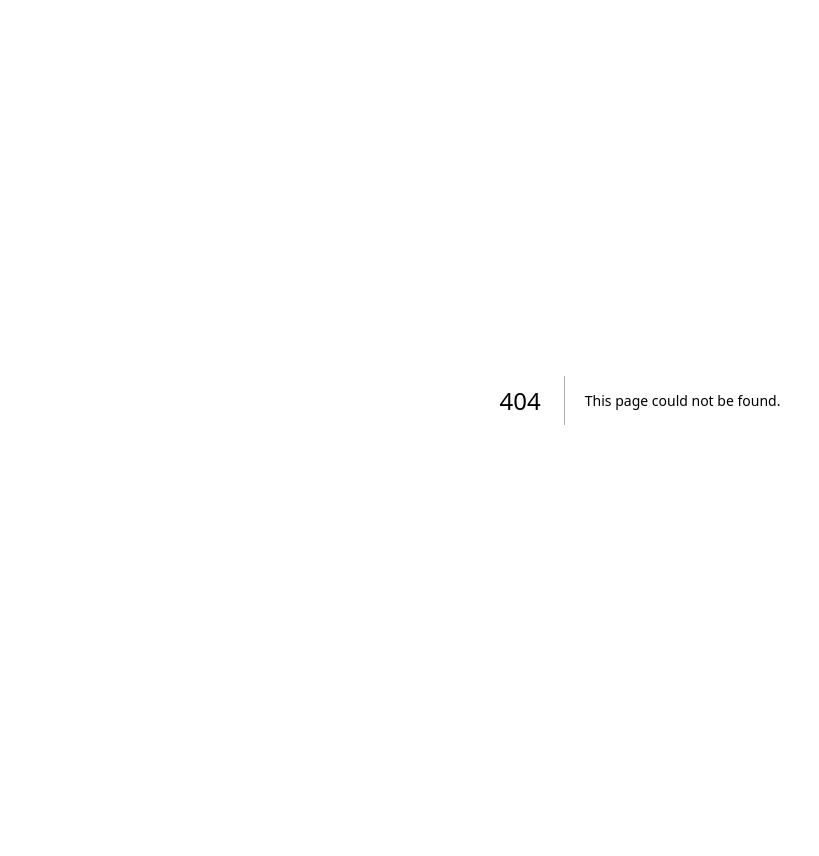
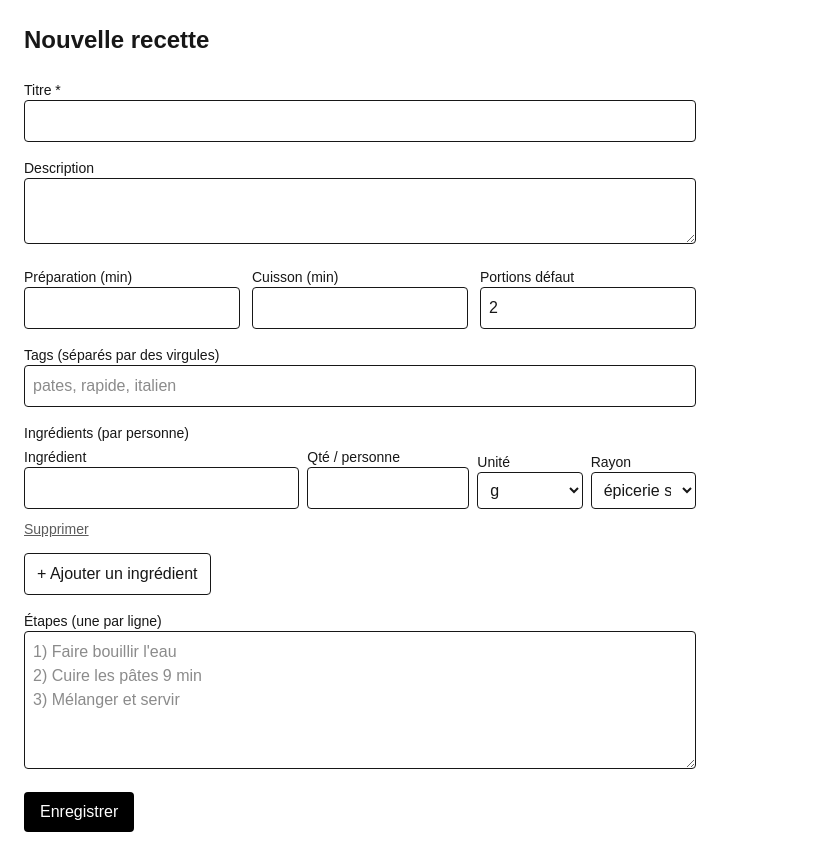
Before and after one commit to DrDamienB/recettes-app, a Next.js app: page /recipes/new in a window 1280 px wide. Before the commit this address had no page. Shown: the whole page, without its empty margins (0-819 px from the left). Before the commit the page ends 800 px from the top, so only its background shows below. Built offline with nearby package versions, Linux system fonts and the light colour scheme.

Commit message:
feat: create recipe form

```diff
--- a/docker-compose.yml
+++ b/docker-compose.yml
@@ -3,7 +3,7 @@ services:
   recettes-app:
     container_name: recettes-app
     build:
-      context: https://github.com/<TON_UTILISATEUR_GH>/recettes-app.git#main
+      context: https://github.com/DrDamienB/recettes-app.git#main
       dockerfile: Dockerfile
     environment:
       - NODE_ENV=production
--- /dev/null
+++ b/src/app/recipes/new/IngredientRows.tsx
@@ -0,0 +1,102 @@
+"use client";
+import { useState } from "react";
+
+type Row = {
+  name: string;
+  qtyPerPerson: string;
+  unitCode: "g" | "kg" | "mL" | "L" | "piece" | "cac" | "cas";
+  storeSection: string;
+};
+
+export default function IngredientRows() {
+  const [rows, setRows] = useState<Row[]>([
+    { name: "", qtyPerPerson: "", unitCode: "g", storeSection: "épicerie salée" },
+  ]);
+
+  function addRow() {
+    setRows(r => [...r, { name: "", qtyPerPerson: "", unitCode: "g", storeSection: "épicerie salée" }]);
+  }
+  function removeRow(i: number) {
+    setRows(r => r.filter((_, idx) => idx !== i));
+  }
+  function updateRow(i: number, key: keyof Row, value: string) {
+    setRows(r => {
+      const copy = [...r];
+      (copy[i] as any)[key] = value;
+      return copy;
+    });
+  }
+
+  // on encode en JSON pour l’action serveur
+  const payload = JSON.stringify(
+    rows
+      .filter(r => r.name.trim())
+      .map(r => ({
+        name: r.name,
+        qtyPerPerson: Number(r.qtyPerPerson || 0),
+        unitCode: r.unitCode,
+        storeSection: r.storeSection,
+      }))
+  );
+
+  return (
+    <div className="space-y-3">
+      <input type="hidden" name="ingredients" value={payload} />
+      {rows.map((r, i) => (
+        <div key={i} className="grid grid-cols-12 gap-2 items-end">
+          <div className="col-span-5">
+            <label className="block text-sm">Ingrédient</label>
+            <input className="border rounded p-2 w-full"
+              value={r.name}
+              onChange={e => updateRow(i, "name", e.target.value)} />
+          </div>
+          <div className="col-span-3">
+            <label className="block text-sm">Qté / personne</label>
+            <input className="border rounded p-2 w-full" type="number" step="0.01"
+              value={r.qtyPerPerson}
+              onChange={e => updateRow(i, "qtyPerPerson", e.target.value)} />
+          </div>
+          <div className="col-span-2">
+            <label className="block text-sm">Unité</label>
+            <select className="border rounded p-2 w-full"
+              value={r.unitCode}
+              onChange={e => updateRow(i, "unitCode", e.target.value)}>
+              <option value="g">g</option>
+              <option value="kg">kg</option>
+              <option value="mL">mL</option>
+              <option value="L">L</option>
+              <option value="piece">pièce</option>
+              <option value="cac">c.à.c</option>
+              <option value="cas">c.à.s</option>
+            </select>
+          </div>
+          <div className="col-span-2">
+            <label className="block text-sm">Rayon</label>
+            <select className="border rounded p-2 w-full"
+              value={r.storeSection}
+              onChange={e => updateRow(i, "storeSection", e.target.value)}>
+              <option>primeur</option>
+              <option>crèmerie</option>
+              <option>boulangerie</option>
+              <option>boucherie/poissonnerie</option>
+              <option>conserves/épicerie salée</option>
+              <option>sucré</option>
+              <option>surgelés</option>
+              <option>boissons</option>
+              <option>entretien</option>
+              <option>épicerie salée</option>
+            </select>
+          </div>
+          <div className="col-span-12">
+            <button type="button" onClick={() => removeRow(i)} className="text-sm underline opacity-70">
+              Supprimer
+            </button>
+          </div>
+        </div>
+      ))}
+      <button type="button" onClick={addRow} className="border rounded px-3 py-2">
+        + Ajouter un ingrédient
+      </button>
+    </div>
+  );
+}
--- /dev/null
+++ b/src/app/recipes/new/actions.ts
@@ -0,0 +1,95 @@
+"use server";
+
+import { prisma } from "@/lib/prisma";
+import { normalizeName } from "@/lib/normalize";
+import { revalidatePath } from "next/cache";
+
+type IngredientInput = {
+  name: string;          // affiché par l'utilisateur (ex: "Œuf")
+  qtyPerPerson: number;  // ex: 0.5
+  unitCode: "g" | "kg" | "mL" | "L" | "piece" | "cac" | "cas";
+  storeSection?: string; // optionnel, ex: "crèmerie"
+};
+
+export async function createRecipe(formData: FormData) {
+  const title = String(formData.get("title") || "").trim();
+  const description = String(formData.get("description") || "").trim();
+  const prepMin = Number(formData.get("prepMin") || 0) || null;
+  const cookMin = Number(formData.get("cookMin") || 0) || null;
+  const servingsDefault = Number(formData.get("servingsDefault") || 2) || 2;
+  const tagsRaw = String(formData.get("tags") || "").trim();
+  const stepsRaw = String(formData.get("steps") || "").trim();
+
+  if (!title) throw new Error("Titre requis");
+
+  // Récupérer les lignes d’ingrédients (JSON encodé par le composant client)
+  const ingJSON = String(formData.get("ingredients") || "[]");
+  const ingredients = JSON.parse(ingJSON) as IngredientInput[];
+
+  // 1) Créer/associer les ingrédients (dédup par nameNormalized)
+  const createdIngredients = [];
+  for (const ing of ingredients) {
+    const nameNormalized = normalizeName(ing.name);
+    if (!nameNormalized) continue;
+
+    // détermine l’unité canonique (mass→g, volume→mL, count→piece)
+    const unitMap: Record<string, { canonical: string }> = {
+      g: { canonical: "g" }, kg: { canonical: "g" },
+      mL: { canonical: "mL" }, L: { canonical: "mL" },
+      cac: { canonical: "mL" }, cas: { canonical: "mL" },
+      piece: { canonical: "piece" },
+    };
+    const canonicalUnit = unitMap[ing.unitCode]?.canonical || "piece";
+    const section = ing.storeSection || "épicerie salée";
+
+    const ingredient = await prisma.ingredient.upsert({
+      where: { nameNormalized },
+      update: {
+        storeSection: section, // met à jour si besoin
+        canonicalUnit,
+      },
+      create: {
+        nameNormalized,
+        canonicalUnit,
+        storeSection: section,
+        synonyms: [] as any,
+      },
+    });
+
+    createdIngredients.push({
+      ingredientId: ingredient.id,
+      qtyPerPerson: Number(ing.qtyPerPerson) || 0,
+      unitCode: ing.unitCode,
+    });
+  }
+
+  // 2) Création de la recette + étapes
+  const slug = normalizeName(title).replace(/\s+/g, "-");
+  const tags = tagsRaw ? tagsRaw.split(",").map(t => normalizeName(t)) : [];
+
+  const steps = stepsRaw
+    ? stepsRaw.split("\n").map(s => s.trim()).filter(Boolean)
+    : [];
+
+  const recipe = await prisma.recipe.create({
+    data: {
+      title,
+      slug,
+      description: description || null,
+      prepMin,
+      cookMin,
+      servingsDefault,
+      tags: tags as any,
+      steps: {
+        create: steps.map((text, i) => ({ order: i + 1, text })),
+      },
+      ingredients: {
+        create: createdIngredients,
+      },
+    },
+  });
+
+  // Revalider la liste /recipes
+  revalidatePath("/recipes");
+  return { id: recipe.id, slug: recipe.slug };
+}
--- /dev/null
+++ b/src/app/recipes/new/page.tsx
@@ -0,0 +1,52 @@
+import { createRecipe } from "./actions";
+import IngredientRows from "./IngredientRows";
+
+export default function NewRecipePage() {
+  return (
+    <main className="p-6 space-y-6">
+      <h1 className="text-2xl font-semibold">Nouvelle recette</h1>
+      <form action={createRecipe} className="space-y-4 max-w-2xl">
+        <div>
+          <label className="block text-sm">Titre *</label>
+          <input name="title" className="border rounded p-2 w-full" required />
+        </div>
+        <div>
+          <label className="block text-sm">Description</label>
+          <textarea name="description" className="border rounded p-2 w-full" rows={2} />
+        </div>
+        <div className="grid grid-cols-3 gap-3">
+          <div>
+            <label className="block text-sm">Préparation (min)</label>
+            <input name="prepMin" type="number" className="border rounded p-2 w-full" />
+          </div>
+          <div>
+            <label className="block text-sm">Cuisson (min)</label>
+            <input name="cookMin" type="number" className="border rounded p-2 w-full" />
+          </div>
+          <div>
+            <label className="block text-sm">Portions défaut</label>
+            <input name="servingsDefault" type="number" defaultValue={2} className="border rounded p-2 w-full" />
+          </div>
+        </div>
+
+        <div>
+          <label className="block text-sm">Tags (séparés par des virgules)</label>
+          <input name="tags" className="border rounded p-2 w-full" placeholder="pates, rapide, italien" />
+        </div>
+
+        <div>
+          <label className="block text-sm mb-1">Ingrédients (par personne)</label>
+          <IngredientRows />
+        </div>
+
+        <div>
+          <label className="block text-sm">Étapes (une par ligne)</label>
+          <textarea name="steps" className="border rounded p-2 w-full" rows={5}
+            placeholder={"1) Faire bouillir l'eau\n2) Cuire les pâtes 9 min\n3) Mélanger et servir"} />
+        </div>
+
+        <button className="bg-black text-white px-4 py-2 rounded">Enregistrer</button>
+      </form>
+    </main>
+  );
+}
--- a/src/app/recipes/page.tsx
+++ b/src/app/recipes/page.tsx
@@ -3,16 +3,19 @@ import { prisma } from "@/lib/prisma";
 type RecipeCard = { id: number; title: string; description: string | null };
 
 export default async function RecipesPage() {
-  // On sélectionne seulement les champs utiles pour typer proprement
   const recipes: RecipeCard[] = await prisma.recipe.findMany({
     select: { id: true, title: true, description: true },
+    orderBy: { id: "desc" },
   });
 
   return (
     <main className="p-6">
-      <h1 className="text-xl font-semibold mb-4">Recettes</h1>
+      <div className="flex items-center justify-between mb-4">
+        <h1 className="text-xl font-semibold">Recettes</h1>
+        <a href="/recipes/new" className="border px-3 py-2 rounded">+ Nouvelle recette</a>
+      </div>
       <ul className="space-y-2">
-        {recipes.map((r: RecipeCard) => (
+        {recipes.map((r) => (
           <li key={r.id} className="border p-3 rounded">
             <div className="font-medium">{r.title}</div>
             <div className="text-sm opacity-70">{r.description}</div>
--- /dev/null
+++ b/src/lib/normalize.ts
@@ -0,0 +1,10 @@
+export function normalizeName(s: string) {
+  return s
+    .trim()
+    .toLowerCase()
+    .normalize("NFD")
+    .replace(/[\u0300-\u036f]/g, "") // accents
+    .replace(/\s+/g, " ")
+    .replace(/[^a-z0-9\s-]/g, "")
+    .trim();
+}
```
Also changed, not shown: 1 other file (tests, documents, lock files or other folders).
